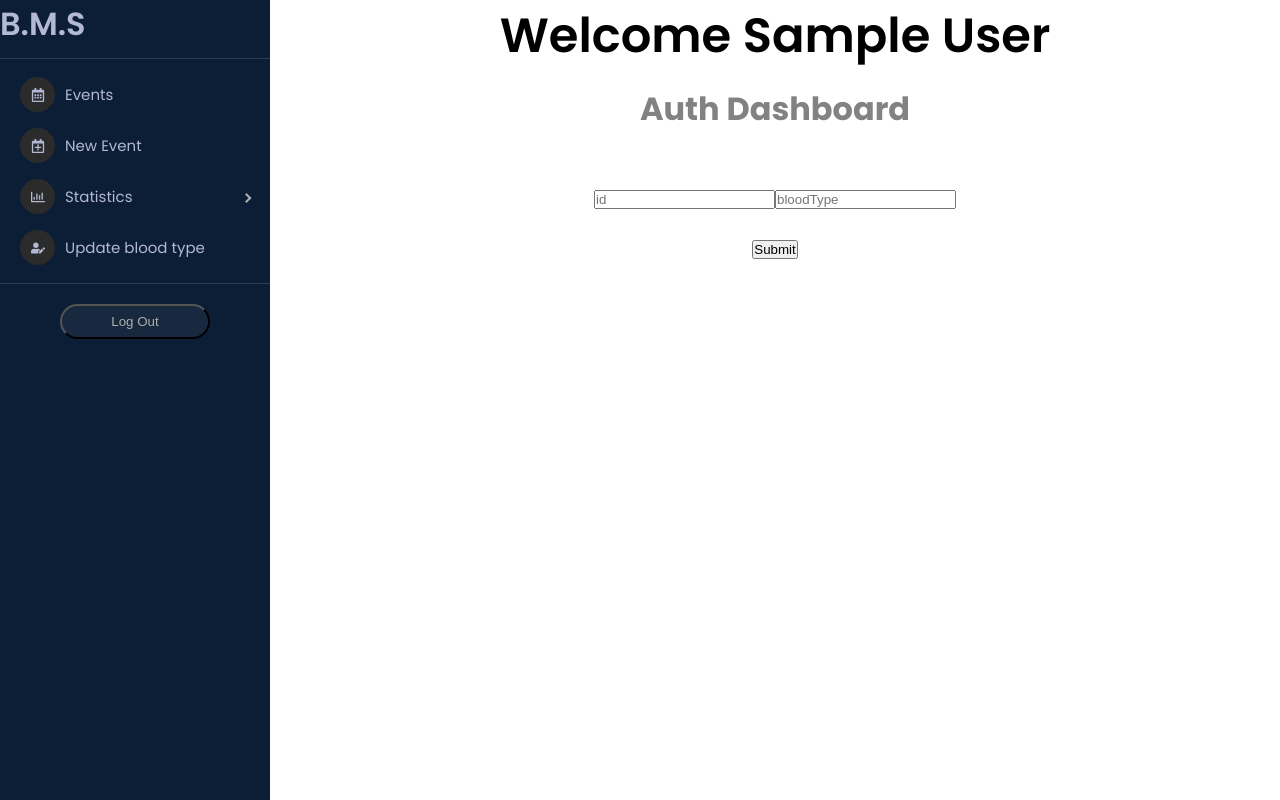
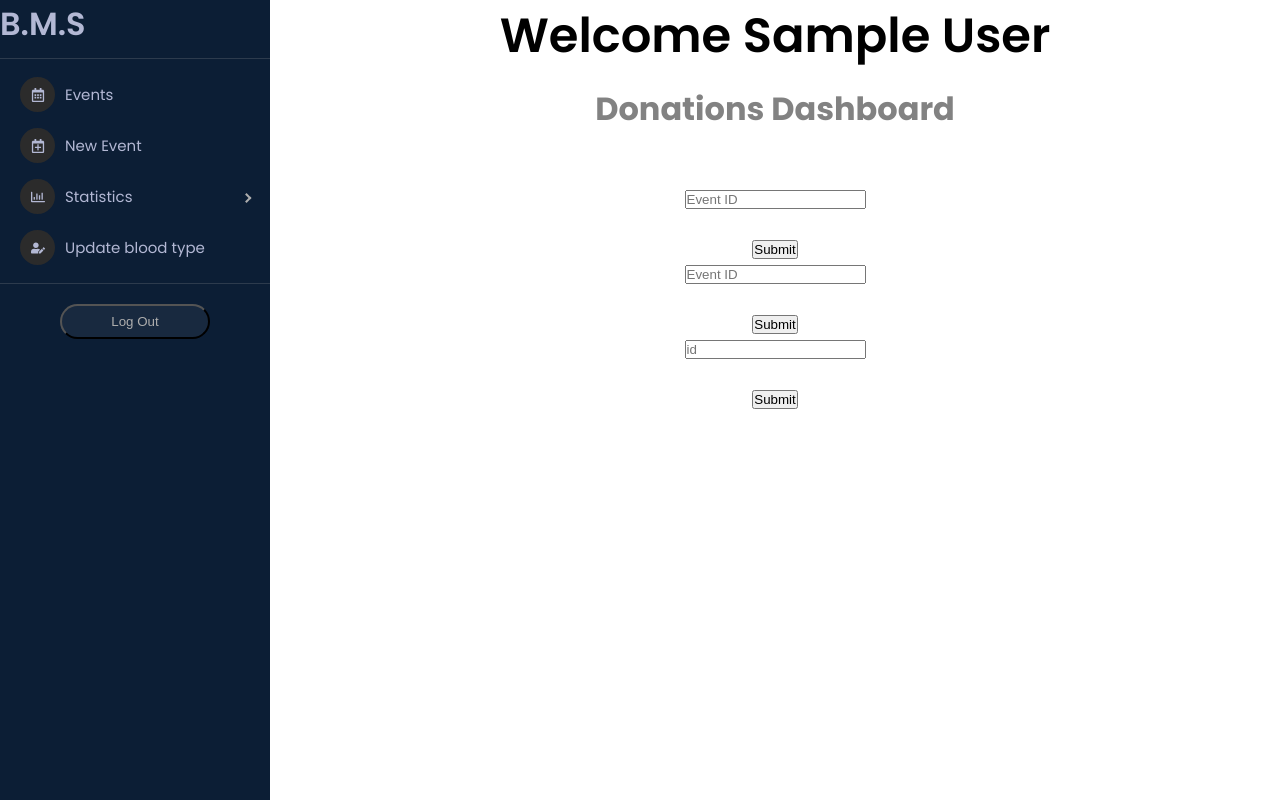
Before and after one commit to DeanBiton/BMS-final, a React (Create React App) app in the folder frontend-web/: page / in a window 1280 px wide. Built offline with nearby package versions, Linux system fonts and the light colour scheme; sample sign-in values are in the browser's storage.

Commit message:
async getEventRegisters

```diff
--- a/frontend-web/src/App.js
+++ b/frontend-web/src/App.js
@@ -18,7 +18,7 @@ import Event from './pages/Event'
 import NewEvent from './components/CreateEvent/NewEvent'
 import DonateTable from './components/DonateTable'
 import BloodUpdate from './components/BloodTypeUpdate/BloodUpdate'
-import Auth from './components/DeanTests/Auth/Auth'
+import Donations from './components/DeanTests/Donation/Donations'
 
 function App() {
   const { user } = useSelector((state) => state.auth)
@@ -34,7 +34,7 @@ function App() {
           <div className='container'>
             {!user && <Header />}
             <Routes>
-              <Route path='/' element={<Auth />} />
+              <Route path='/' element={<Donations />} />
               <Route path='/login' element={<Login />} />
               <Route path='/register' element={<Register />} />
               <Route path='/events' element={<Events />} />
```
Also changed, not shown: 1 other file (tests, documents, lock files or other folders).
